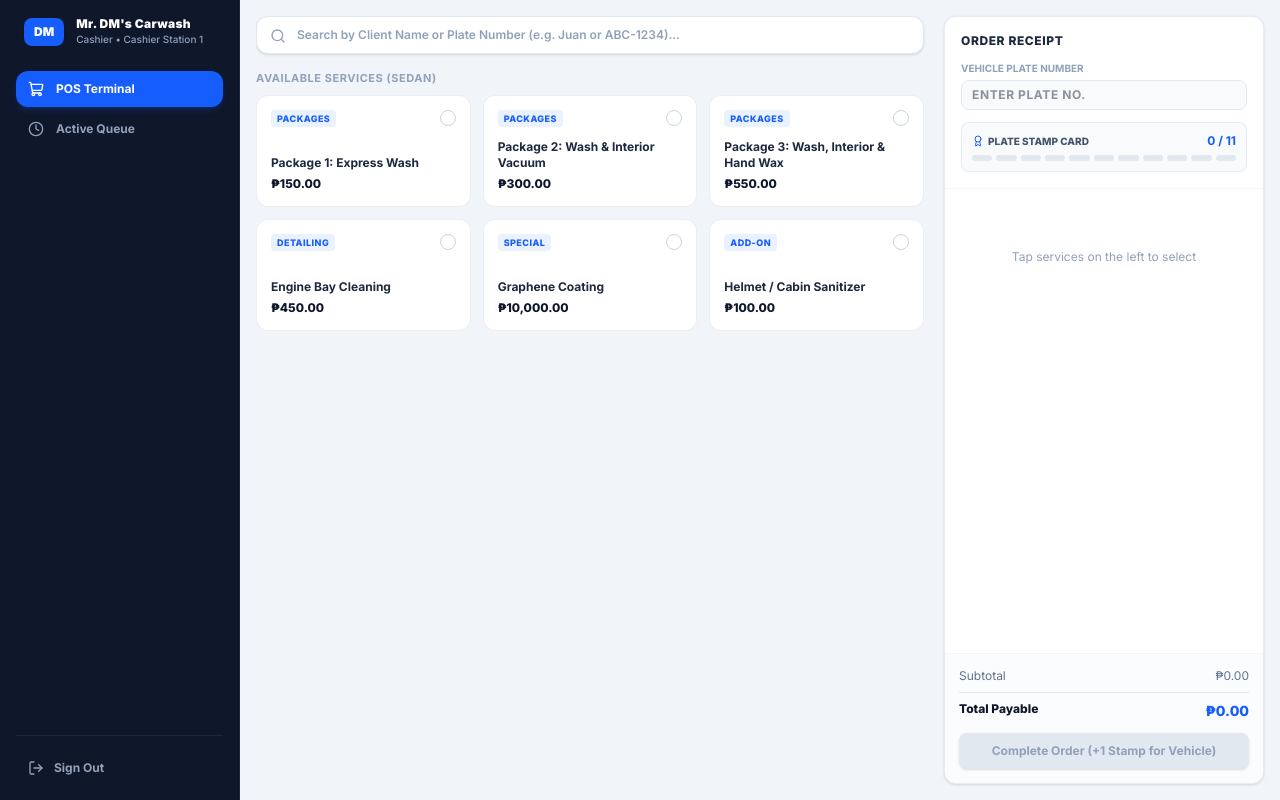
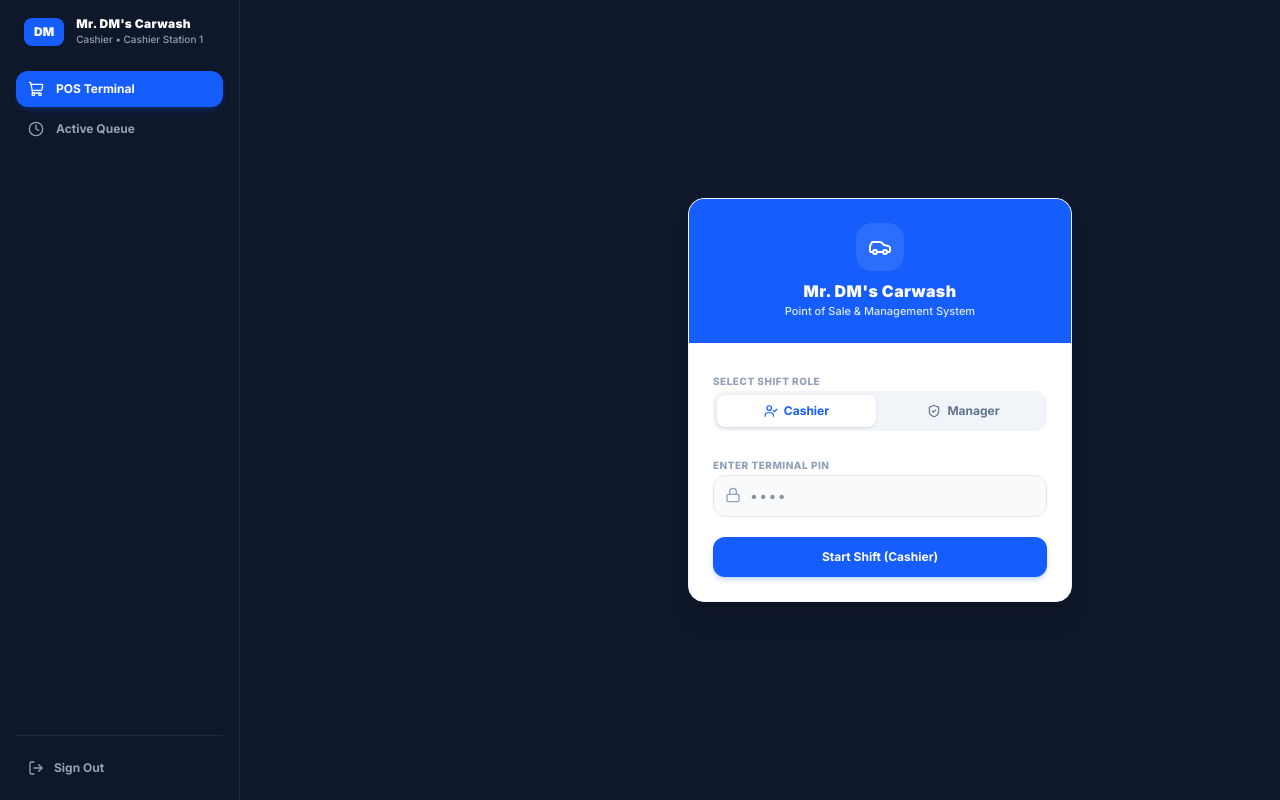
Before and after one commit to Gyan-4/carwash_pos, a Next.js app: page / in a window 1280 px wide. Built offline with nearby package versions, Linux system fonts and the light colour scheme.

Commit message:
update_page_start_w/_loginscreen

```diff
--- a/app/page.tsx
+++ b/app/page.tsx
@@ -1,7 +1,7 @@
 'use client';
 
-import POSInterface from '@/components/POSInterface';
+import LoginScreen from '@/components/LoginScreen';
 
 export default function Home() {
-  return <POSInterface />;
+  return <LoginScreen />;
 }
```
